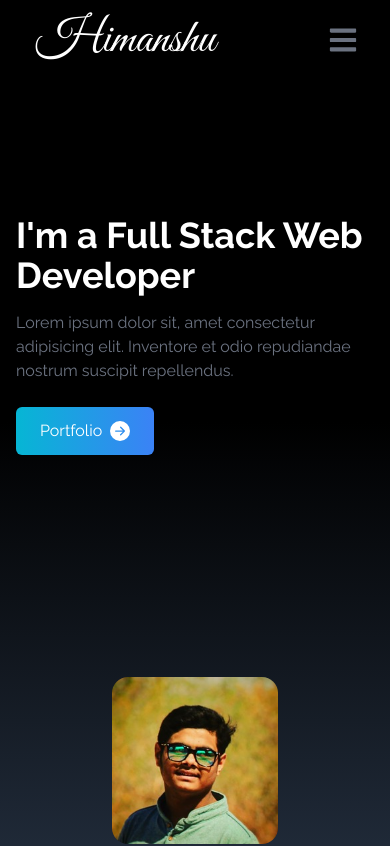
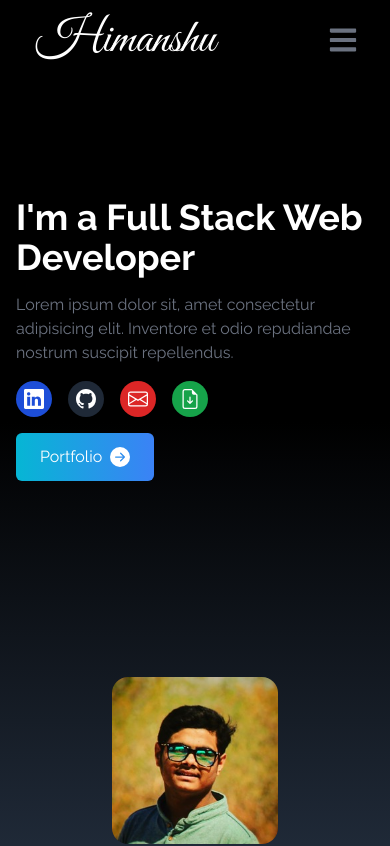
Before and after one commit to Himanshu-Suchak7/himanshu-s-portfolio-website, a React (Vite) app: page / in a window 390 px wide. Shown: the top 846 px of the page. Built offline with nearby package versions, Linux system fonts and the light colour scheme.

Commit message:
added social media buttons to mobile

```diff
--- a/src/components/Home.jsx
+++ b/src/components/Home.jsx
@@ -1,4 +1,10 @@
-import { BsArrowRightCircleFill } from "react-icons/bs";
+import {
+  BsArrowRightCircleFill,
+  BsLinkedin,
+  BsGithub,
+  BsEnvelope,
+  BsFileEarmarkArrowDown,
+} from "react-icons/bs";
 import heroImage from "../assets/heroImage.jpg";
 import { Link } from "react-scroll";
 
@@ -17,7 +23,39 @@ const Home = () => {
             Lorem ipsum dolor sit, amet consectetur adipisicing elit. Inventore
             et odio repudiandae nostrum suscipit repellendus.
           </p>
-          <div>
+          <div className="flex flex-col items-start space-y-4">
+            {/* Show the Buttons in Mobile View only */}
+            <div className="flex space-x-4 md:hidden">
+              <a
+                href="https://www.linkedin.com/in/himanshu-d-suchak-2a0633256/"
+                target="_blank"
+                rel="noopener noreferrer"
+                className="text-white bg-blue-700 p-2 rounded-full"
+              >
+                <BsLinkedin size={20} />
+              </a>
+              <a
+                href="https://github.com/Himanshu-Suchak7"
+                target="_blank"
+                rel="noopener noreferrer"
+                className="text-white bg-gray-800 p-2 rounded-full"
+              >
+                <BsGithub size={20} />
+              </a>
+              <a
+                href="mailto:himanshusuchak.hs@gmail.com"
+                className="text-white bg-red-600 p-2 rounded-full"
+              >
+                <BsEnvelope size={20} />
+              </a>
+              <a
+                href="/resume.pdf"
+                download
+                className="text-white bg-green-600 p-2 rounded-full"
+              >
+                <BsFileEarmarkArrowDown size={20} />
+              </a>
+            </div>
             <Link
               to="portfolio"
               smooth
--- a/src/components/SocialLinks.jsx
+++ b/src/components/SocialLinks.jsx
@@ -1,4 +1,3 @@
-// import React from "react";
 import { FaGithub, FaLinkedin } from "react-icons/fa";
 import { HiOutlineMail } from "react-icons/hi";
 import { BsFillPersonLinesFill } from "react-icons/bs";
```
